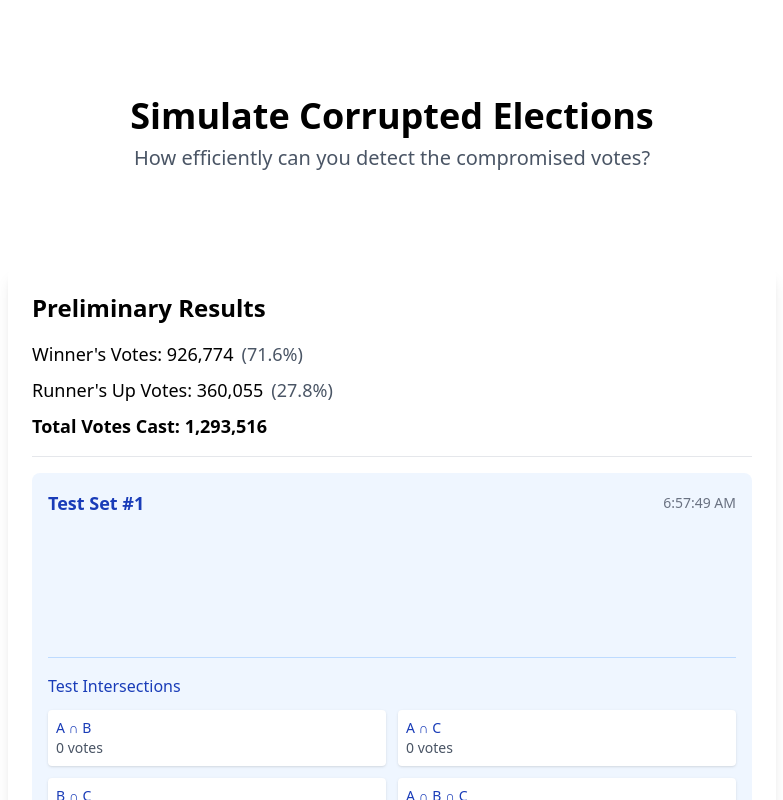
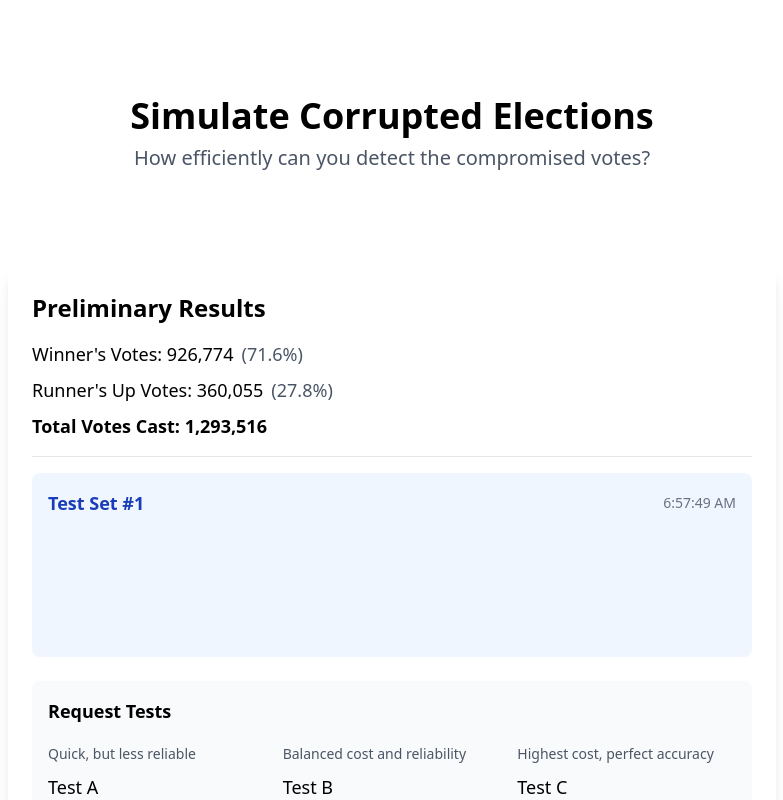
Before and after one commit to dsernst/simulate-corrupted-election, a Next.js app: page / in a window 1280 px wide. Both pictures are taken after a click on the button "Run Tests". Shown: the top 800 px of the page, without its empty margins (248-1031 px from the left). Built offline with nearby package versions, Linux system fonts and the light colour scheme.

Commit message:
Improve Intersections UI

```diff
--- a/app/components/TestHistory.tsx
+++ b/app/components/TestHistory.tsx
@@ -73,6 +73,19 @@ const TestRunDisplay = ({ run }: { run: TestRun }) => {
     [run.results.testBreakdown]
   )
 
+  // Filter out zero intersections and format the display
+  const nonZeroIntersections = Object.entries(intersections)
+    .filter(([, value]) => value > 0)
+    .map(([key, value]) => ({
+      label: key.replace(' ∩ ', ' & ').replace(' only', ''),
+      value,
+      description: key.includes('only')
+        ? `Detected only by Test ${key[0]}`
+        : `Detected by both Test ${key[0]} and Test ${key[4]}${
+            key.includes('∩ C') ? ' and Test C' : ''
+          }`,
+    }))
+
   return (
     <div className="p-4 bg-blue-50 rounded-lg">
       <div className="flex justify-between items-center mb-2">
@@ -117,19 +130,24 @@ const TestRunDisplay = ({ run }: { run: TestRun }) => {
         </div>
 
         {/* Intersection Results */}
+        {nonZeroIntersections.length > 0 && (
           <div className="mt-4 pt-4 border-t border-blue-200">
-          <h4 className="font-medium text-blue-800 mb-3">Test Intersections</h4>
+            <h4 className="font-medium text-blue-800 mb-3">
+              Votes Detected as Compromised by Multiple Tests
+            </h4>
             <div className="grid grid-cols-2 gap-3">
-            {Object.entries(intersections).map(([key, value]) => (
-              <div key={key} className="bg-white p-2 rounded shadow-sm">
-                <p className="text-sm font-medium text-blue-800">{key}</p>
+              {nonZeroIntersections.map(({ label, value, description }) => (
+                <div key={label} className="bg-white p-3 rounded shadow-sm">
+                  <p className="text-sm font-medium text-blue-800">{label}</p>
                   <p className="text-sm text-gray-600">
                     {value.toLocaleString()} votes
                   </p>
+                  <p className="text-xs text-gray-500 mt-1">{description}</p>
                 </div>
               ))}
             </div>
           </div>
+        )}
       </div>
     </div>
   )
```
Lines whose indentation alone changed are shown as unchanged.
